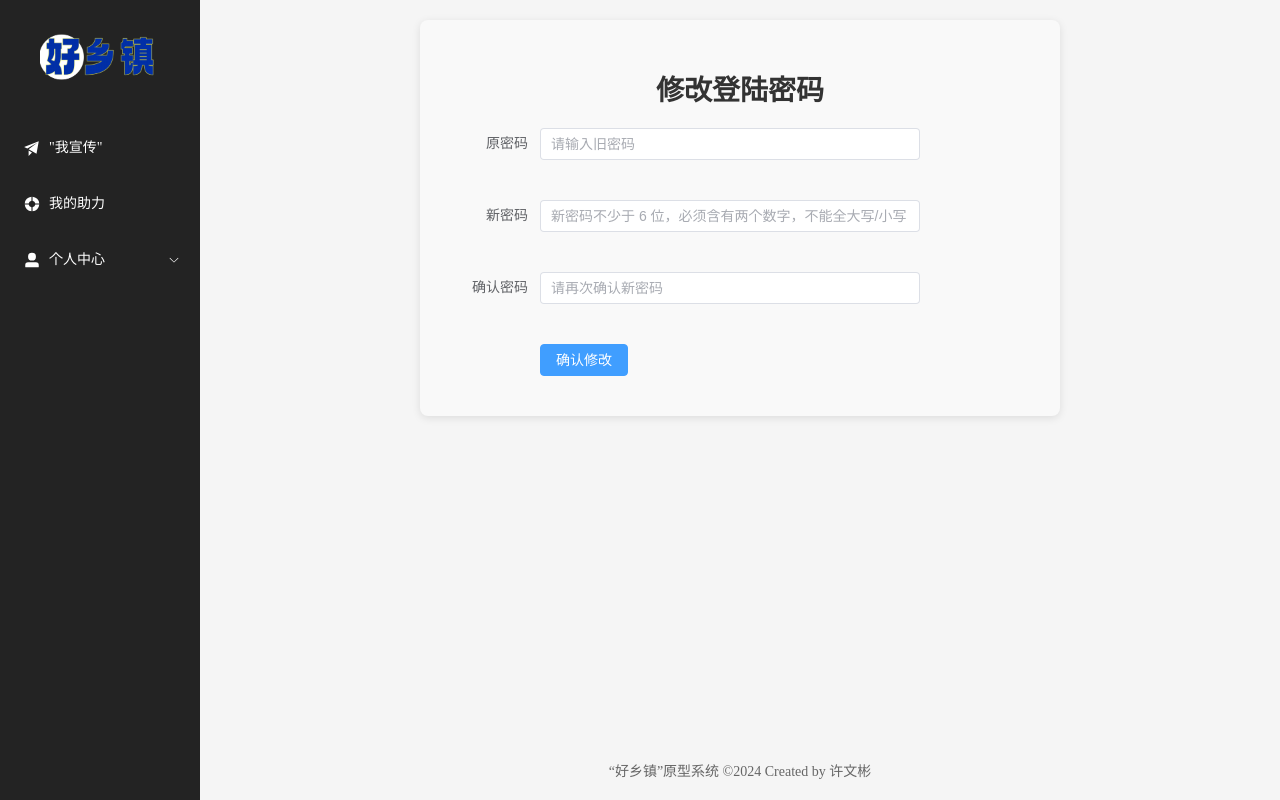
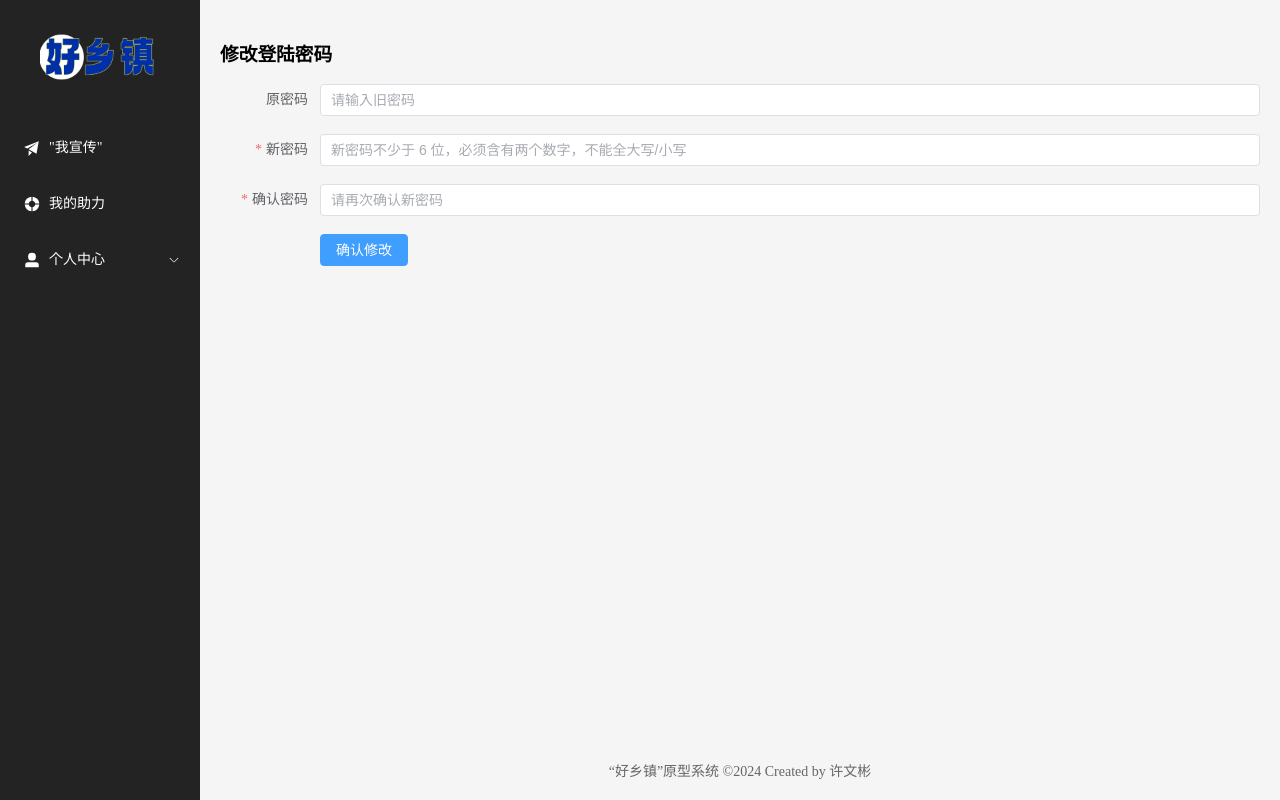
Before and after one commit to PadaCS/NiceTown_vue3, a Vue app: page /user/resetpsw in a window 1280 px wide. Built offline with nearby package versions, Linux system fonts and the light colour scheme; the HTML template or start-up script is replaced by a standard one.

Commit message:
修复”修改用户密码“表单校验格式的bug

```diff
--- a/src/views/User/ResetPsw.vue
+++ b/src/views/User/ResetPsw.vue
@@ -10,43 +10,82 @@
   NewPswConfirm: ''
 });
 
+//表单数据校验规则
+const rules = {
+  NewPsw: [
+    { required: true, message: '请输入密码', trigger: 'blur' },
+    {
+      pattern: /^(?=.*\d.*\d)(?=.*[a-z])(?=.*[A-Z])[a-zA-Z\d]{6,}$/,
+      message: '密码至少6位，包含至少两个数字，并且不能全为大写或小写字母',
+      trigger: 'blur'
+    },
+  ],
+  NewPswConfirm: [
+    { required: true, message: '请确认密码', trigger: 'blur' },
+    {
+      validator: (rule: any, value: string, callback: Function) => {
+        if (!value) {
+          callback(new Error('请再次输入密码'));
+        } else if (value !== formData.value.NewPsw) {
+          callback(new Error('两次输入的密码不一致'));
+        } else {
+          callback();
+        }
+      },
+      trigger: 'blur',
+    },
+  ],
+};
+
 import { useRouter } from 'vue-router'
 const router = useRouter()
 import { passwordService } from '@/api/user'
+
+// 使用 ref 来获取表单实例
+const formRef = ref(null);
+
+// 提交表单
 const submitForm = async () => {
-        await passwordService({OriginPsw: formData.value.OriginPsw, NewPsw: formData.value.NewPsw})
+  // 使用 formRef 来触发表单验证
+  formRef.value.validate((valid: boolean) => {
+    if (valid) {
+      // 如果验证通过，提交表单
+      passwordService({ OriginPsw: formData.value.OriginPsw, NewPsw: formData.value.NewPsw })
+        .then(() => {
           ElMessage.success('密码更改成功，请重新登录');
           formData.value = {
             OriginPsw: '',
             NewPsw: '',
             NewPswConfirm: ''
           }
-        router.push('/login')
+          router.push('/login');
+        })
+        .catch((err: any) => {
+          ElMessage.error(`密码修改失败: ${err.message}`);
+        });
+    } else {
+      // 如果验证失败，提示
+      ElMessage.error('表单验证失败，请检查输入');
+    }
+  });
 };
-
 </script>
 
 <template>
   <div class="user-info-container">
     <h1 class="page-title">修改登陆密码</h1>
-    <el-form ref="form" label-width="100px" class="user-info-form" :model="formData">
+    <el-form ref="formRef" label-width="100px" class="user-info-form" :model="formData" :rules="rules">
 
-      <el-form-item label="原密码">
-        <el-input v-model="formData.OriginPsw"
-            placeholder="请输入旧密码"
-            class="input-field"
-        ></el-input>
+      <el-form-item label="原密码" prop="OriginPsw">
+        <el-input v-model="formData.OriginPsw" placeholder="请输入旧密码" type="password" class="input-field"></el-input>
       </el-form-item>
 
-      <el-form-item label="新密码">
-        <el-input v-model="formData.NewPsw"
-            placeholder="新密码不少于 6 位，必须含有两个数字，不能全大写/小写"
-            class="input-field"
-        ></el-input>
+      <el-form-item label="新密码" prop="NewPsw">
+        <el-input v-model="formData.NewPsw" placeholder="新密码不少于 6 位，必须含有两个数字，不能全大写/小写" type="password" class="input-field"></el-input>
       </el-form-item>
 
-      <el-form-item label="确认密码">
-        <el-input v-model="formData.NewPswConfirm" placeholder="请再次确认新密码" class="input-field"></el-input>
+      <el-form-item label="确认密码" prop="NewPswConfirm">
+        <el-input v-model="formData.NewPswConfirm" placeholder="请再次确认新密码" type="password" class="input-field"></el-input>
       </el-form-item>
 
       <!-- 提交按钮 -->
@@ -56,66 +95,3 @@
     </el-form>
   </div>
 </template>
-
-<style lang="scss" scoped>
-.user-info-container {
-  max-width: 600px;
-  margin: 0 auto;
-  padding: 20px;
-  background-color: #f9f9f9;
-  border-radius: 8px;
-  box-shadow: 0 2px 8px rgba(0, 0, 0, 0.1);
-//   display: flex;
-//   flex-direction: column; /* 确保按钮容器能继承 */
-//   align-items: center; /* 居中对齐 */
-}
-
-.page-title {
-  text-align: center;
-  font-size: 28px;
-  font-weight: 600;
-  margin-bottom: 20px;
-  color: #333;
-}
-
-.user-info-form {
-  display: flex;
-  flex-direction: column;
-  gap: 20px;
-  width: 80%;
-  max-width: 500px; /* 设置最大宽度 */
-//   align-items: center;
-}
-
-// .submit-button {
-//   display: flex;
-//   justify-content: center; /* 居中显示提交按钮 */
-//   width: auto; /* 确保按钮宽度占满整个容器 */
-// }
-
-.el-form-item {
-  margin-bottom: 20px;
-}
-
-.input-field {
-  max-width: 100%; /* 让输入框根据父容器的宽度自适应 */
-  width: 100%; /* 确保输入框填满父容器 */
-}
-
-
-.time-info {
-  display: flex;
-  justify-content: space-between; /* 左右对齐 */
-  margin-top: 10px;
-  gap: 50px;
-}
-
-.time-left, .time-right {
-  font-size: 12px;
-  color: #999;
-}
-
-small {
-  display: block;
-}
-</style>
```
Lines whose indentation alone changed are shown as unchanged.
